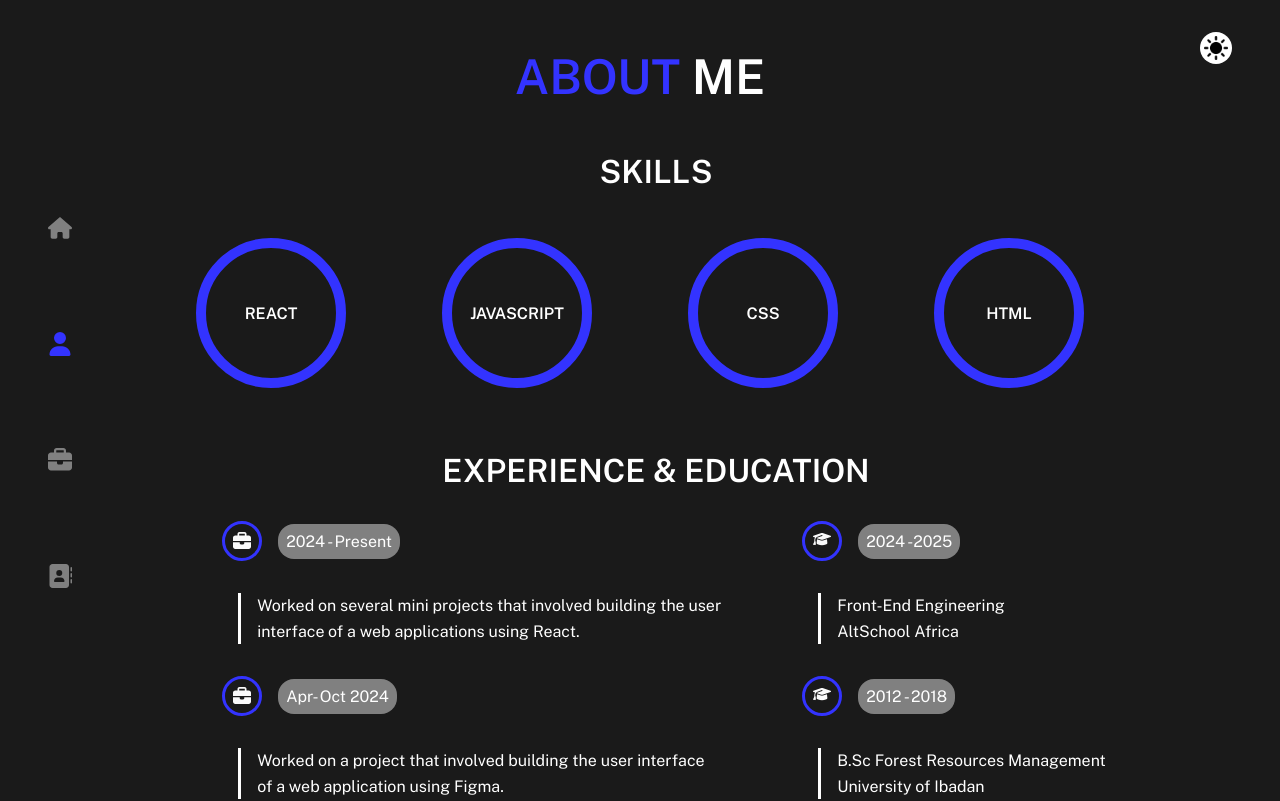
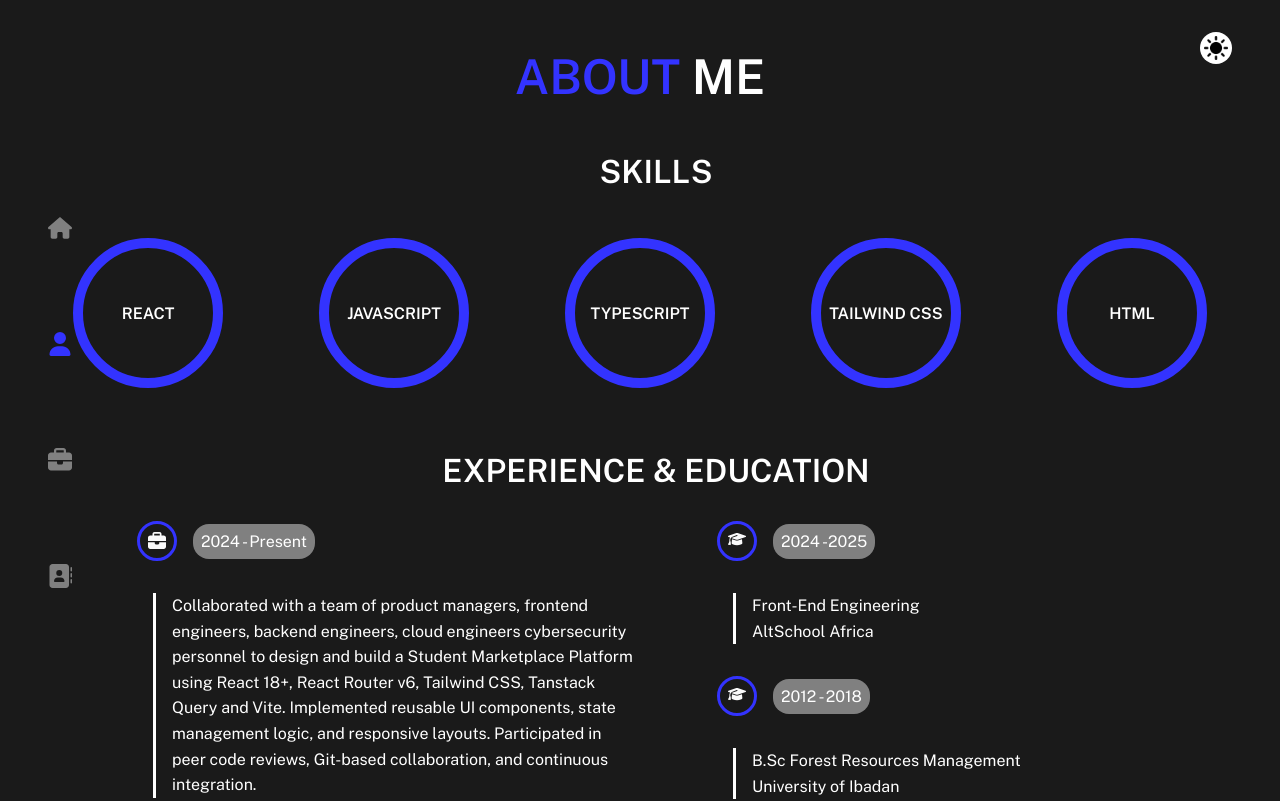
Before and after one commit to anita-david/Portfolio, a React (Vite) app: page /about in a window 1280 px wide. Shown: the top 801 px of the page. Built offline with nearby package versions, Linux system fonts and the light colour scheme.

Commit message:
Updated work experience

```diff
--- a/src/pages/About.jsx
+++ b/src/pages/About.jsx
@@ -13,7 +13,8 @@ export default function About() {
       <div className="about-skills-container">
         <div className="about-skills">React</div>
         <div className="about-skills">Javascript</div>
-        <div className="about-skills">CSS</div>
+        <div className="about-skills">Typescript</div>
+        <div className="about-skills">Tailwind CSS</div>
         <div className="about-skills">HTML</div>
       </div>
       <p className="about-description-title">Experience & Education</p>
@@ -26,7 +27,10 @@ export default function About() {
             <div className="duration">2024 - Present</div>
           </div>
           <div className="details">
-          Worked on several mini projects that involved building the user interface of a web applications using React.
+          Collaborated with a team of product managers, frontend engineers, backend engineers, cloud engineers cybersecurity personnel  to design and build a Student Marketplace Platform using React 18+, React Router v6,  Tailwind CSS, Tanstack Query and Vite.
+Implemented reusable UI components, state management logic, and responsive layouts.
+Participated in peer code reviews, Git-based collaboration, and continuous integration.
+
           </div>
           <div className="about-description-details">
             <div className="icon-container">
```
